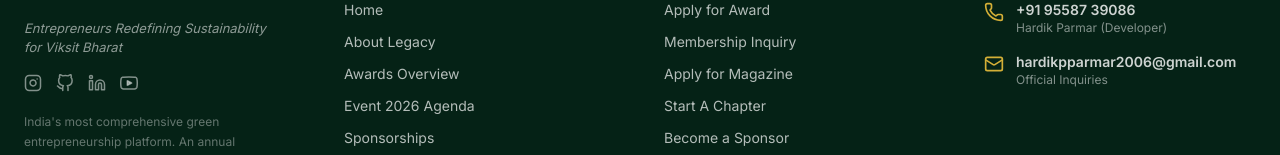
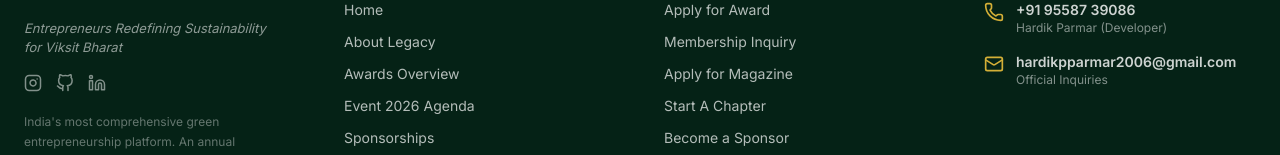
Before and after one commit to Hardikparmar2006/Goldenpreneur, a React (Vite) app: page / in a window 1280 px wide. Shown: the part 10215-10370 px from the top of the page. Built offline with nearby package versions, Linux system fonts and the light colour scheme; no server answers; a web font is replaced by a local one.

Commit message:
Remove YouTube icon from footer in Layout.tsx

```diff
--- a/src/components/Layout.tsx
+++ b/src/components/Layout.tsx
@@ -652,20 +652,6 @@
                     <circle cx="4" cy="4" r="2" />
                   </svg>
                 </a>
-                <a
-                  href="https://youtube.com/@VyapaarJagatTV"
-                  target="_blank"
-                  rel="noreferrer"
-                  aria-label="YouTube"
-                  style={{ color: 'rgba(255,255,255,0.5)', transition: 'color 0.2s' }}
-                  onMouseEnter={e => (e.currentTarget.style.color = '#fff')}
-                  onMouseLeave={e => (e.currentTarget.style.color = 'rgba(255,255,255,0.5)')}
-                >
-                  <svg width="18" height="18" viewBox="0 0 24 24" fill="none" stroke="currentColor" strokeWidth="2" strokeLinecap="round" strokeLinejoin="round">
-                    <path d="M22.54 6.42a2.78 2.78 0 0 0-1.95-1.96C18.88 4 12 4 12 4s-6.88 0-8.59.46a2.78 2.78 0 0 0-1.95 1.96A29 29 0 0 0 1 12a29 29 0 0 0 .46 5.58 2.78 2.78 0 0 0 1.95 1.96C5.12 20 12 20 12 20s6.88 0 8.59-.46a2.78 2.78 0 0 0 1.95-1.96A29 29 0 0 0 23 12a29 29 0 0 0-.46-5.58z" />
-                    <polygon points="9.75 15.02 15.5 12 9.75 8.98 9.75 15.02" fill="currentColor" />
-                  </svg>
-                </a>
               </div>
               <p style={{ fontFamily: 'Inter, sans-serif', fontSize: '12px', color: 'rgba(255,255,255,0.38)', lineHeight: 1.7, margin: 0 }}>
                 India's most comprehensive green entrepreneurship platform. An annual initiative by MEIF powered by VyapaarJagat.com.
```
